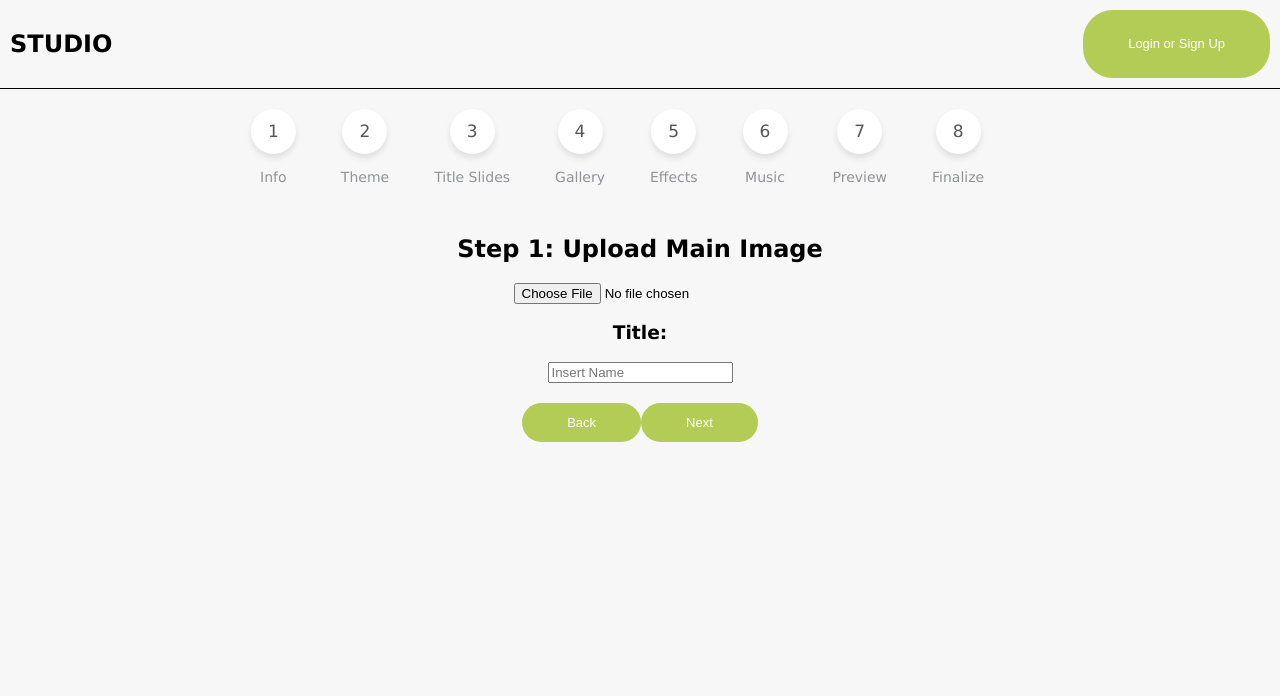
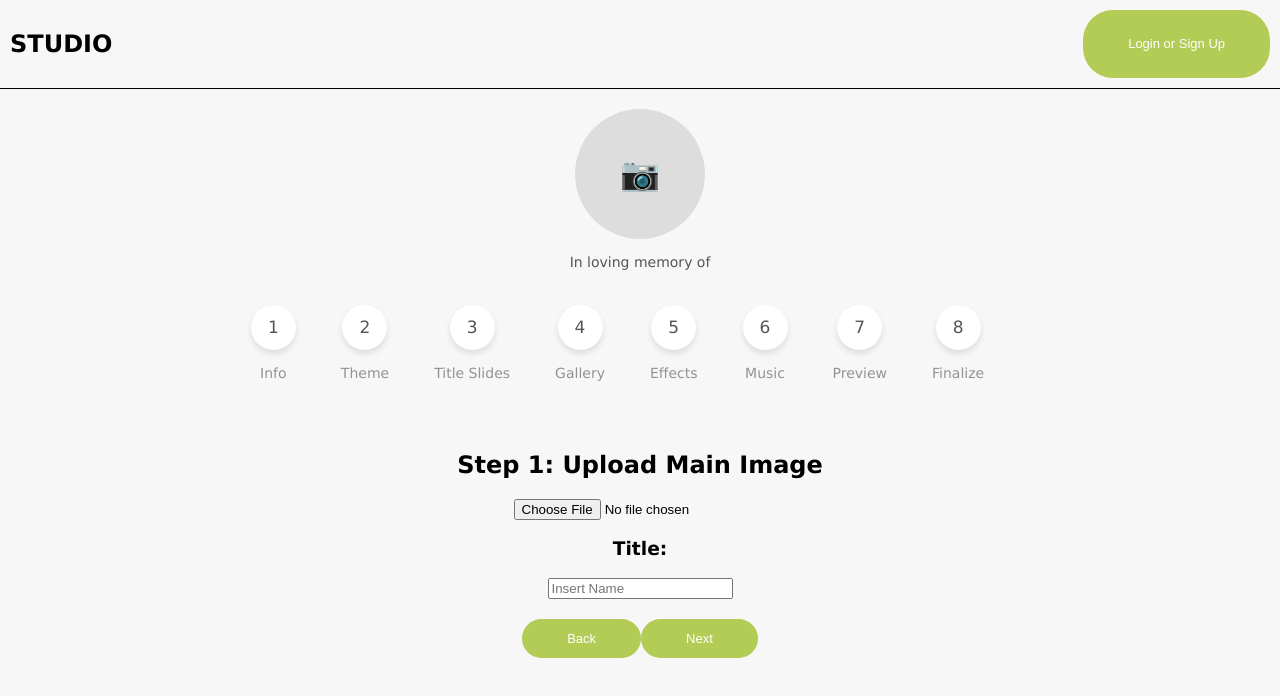
Before and after one commit to Qizheng-Yang/CSE485_Project_Connect_Studio, a React (Vite) app: page /create in a window 1280 px wide. Shown: the top 696 px of the page. Built offline with nearby package versions, Linux system fonts and the light colour scheme.

Commit message:
Added in memory of section

```diff
--- a/src/components/StepNavigation.tsx
+++ b/src/components/StepNavigation.tsx
@@ -13,6 +13,17 @@ const labels = [
 
 function StepNavigation() {
   return (
+    <div style={{ display: 'flex', flexDirection: 'column', alignItems: 'center', marginBottom: '20px' }}>
+      {/* Image Placeholder and Text Section */}
+      <div className="image-memory-section">
+        <div className="image-placeholder">
+          {/* Camera Icon */}
+          📷
+        </div>
+        <span className="in-loving-memory">In loving memory of</span>
+      </div>
+
+      {/* Step Buttons */}
       <div style={{ display: 'flex', justifyContent: 'center', margin: '20px 0' }}>
         {[1, 2, 3, 4, 5, 6, 7, 8].map((num, index) => (
           <div
@@ -49,6 +60,8 @@ function StepNavigation() {
           </div>
         ))}
       </div>
+
+    </div>
   );
 }
 
--- a/src/index.css
+++ b/src/index.css
@@ -25,6 +25,36 @@ body {
   }
 
 /* Step Navigation START */
+    /* Main Image Section */
+        .image-memory-section {
+            display: flex;
+            flex-direction: column;
+            align-items: center;
+            margin-bottom: 10px;
+            margin-top: 20px;
+        }
+
+        .image-placeholder {
+            width: 130px;
+            height: 130px;
+            border-radius: 50%;
+            background-color: #ddd;
+            display: flex;
+            align-items: center;
+            justify-content: center;
+            margin-bottom: 15px;
+            color: #888;
+            font-size: 2em;
+        }
+
+        .in-loving-memory {
+            font-size: 14px;
+            color: #555;
+            text-align: center;
+            margin-bottom: 5px;
+        }
+
+
   .step_buttons {
     display: flex;
     justify-content: center;
```
Lines whose indentation alone changed are shown as unchanged.
